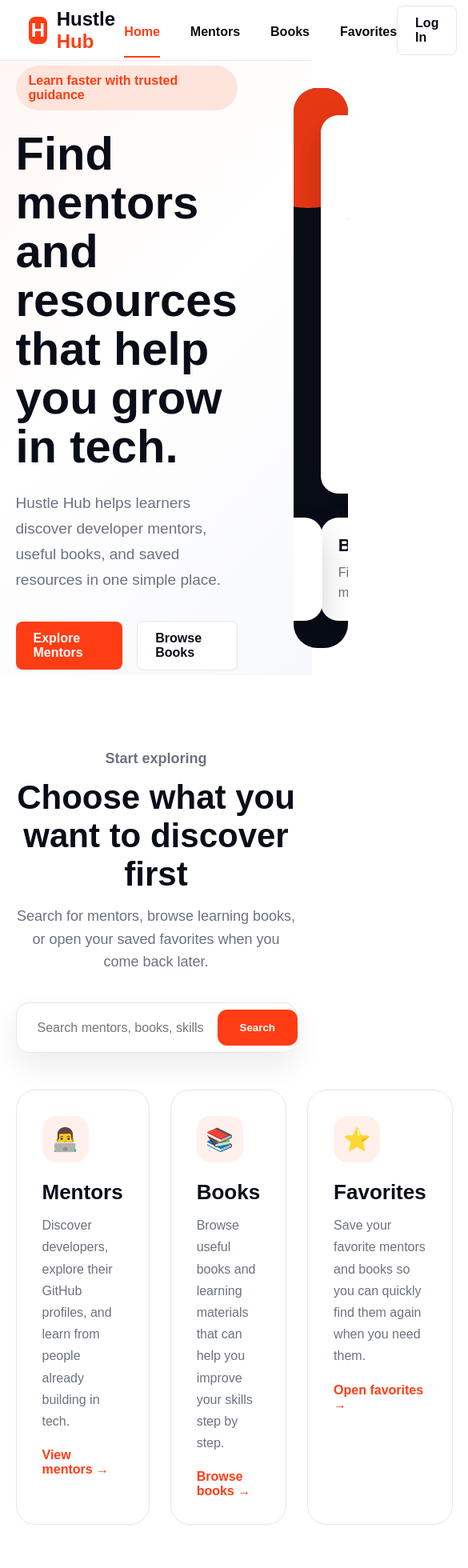
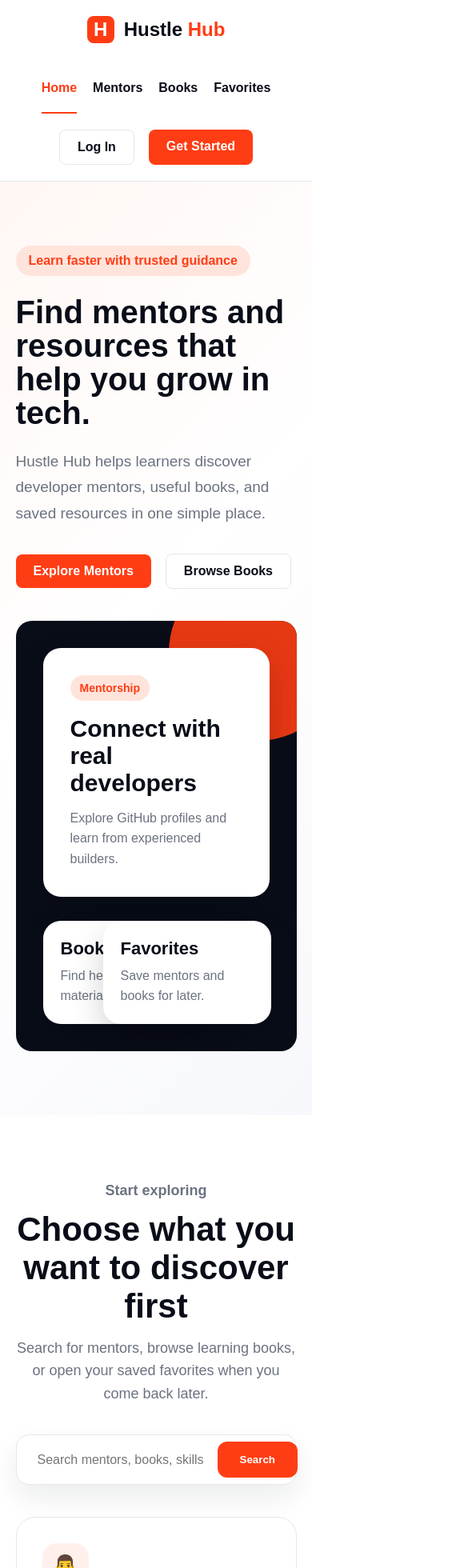
Before and after one commit to hashimow/HustleHub, a React (Vite) app in the folder hustlehub_frontend/: page / in a window 390 px wide. Shown: the top 1960 px of the page at 80% size, 585 px wide, since content can reach past the window. Built offline with nearby package versions, Linux system fonts and the light colour scheme.

Commit message:
HU-13 Implement desktop-first layout styling

```diff
--- a/hustlehub_frontend/src/index.css
+++ b/hustlehub_frontend/src/index.css
@@ -357,3 +357,88 @@ main {
 .category-card strong {
   color: var(--orange);
 }
+
+.container {
+  width: 90%;
+  max-width: 1200px;
+  margin: auto;
+}
+
+.hero {
+  padding: 80px 0;
+}
+
+.hero-grid {
+  display: grid;
+  grid-template-columns: 1fr 1fr;
+  gap: 40px;
+  align-items: center;
+}
+
+.hero-content h1 {
+  font-size: 52px;
+}
+
+.hero-buttons {
+  margin-top: 25px;
+}
+
+.hero-visual {
+  border-radius: 20px;
+}
+
+.home-discovery {
+  padding: 80px 0;
+}
+
+.category-grid {
+  display: grid;
+  grid-template-columns: repeat(3, 1fr);
+  gap: 20px;
+}
+
+.category-card {
+  transition: 0.2s;
+}
+
+.category-card:hover {
+  transform: translateY(-5px);
+}
+
+.search-box {
+  margin-bottom: 40px;
+}
+
+button,
+.btn {
+  transition: 0.2s;
+}
+
+button:hover,
+.btn:hover {
+  opacity: 0.9;
+}
+@media (max-width: 900px) {
+  .hero-grid {
+    grid-template-columns: 1fr;
+  }
+
+  .category-grid {
+    grid-template-columns: 1fr;
+  }
+
+  .navbar {
+    flex-direction: column;
+    height: auto;
+    padding: 20px;
+    gap: 20px;
+  }
+
+  .nav-links {
+    gap: 20px;
+  }
+
+  .hero-content h1 {
+    font-size: 40px;
+  }
+}
```
